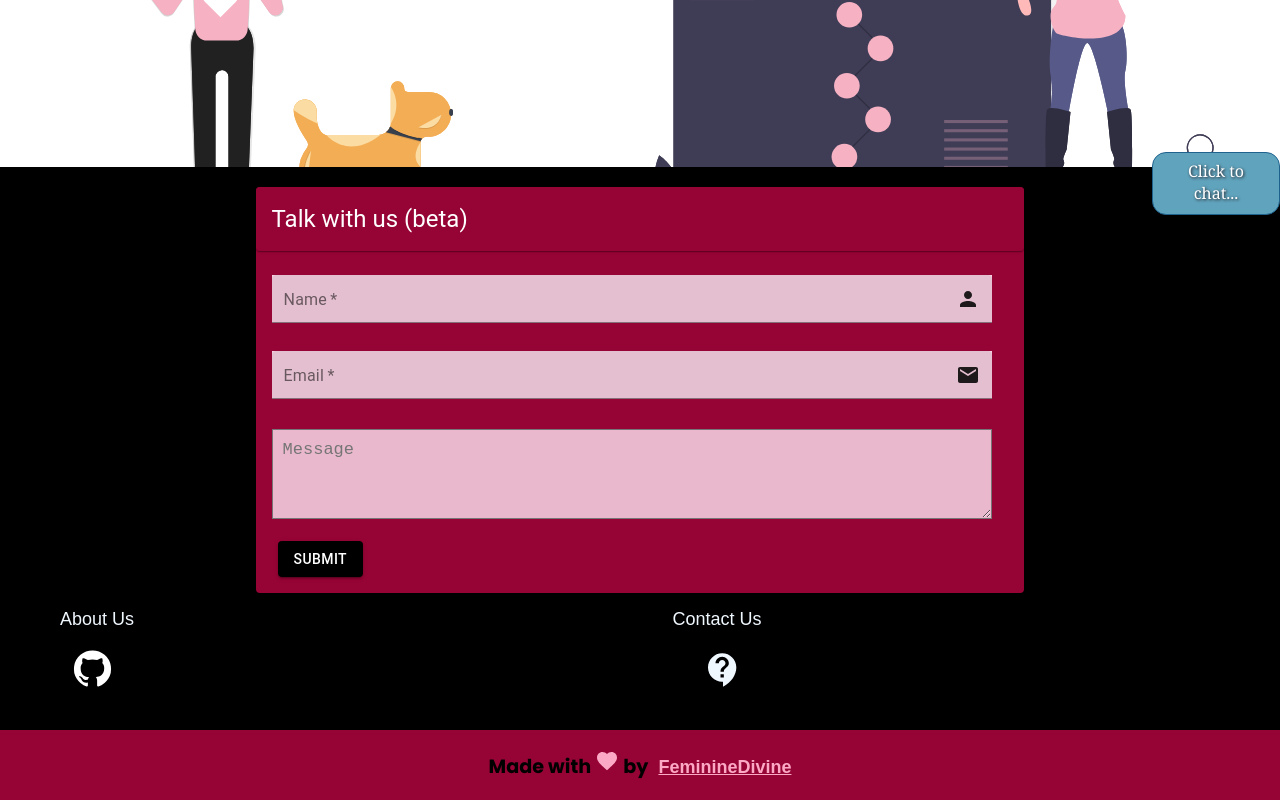
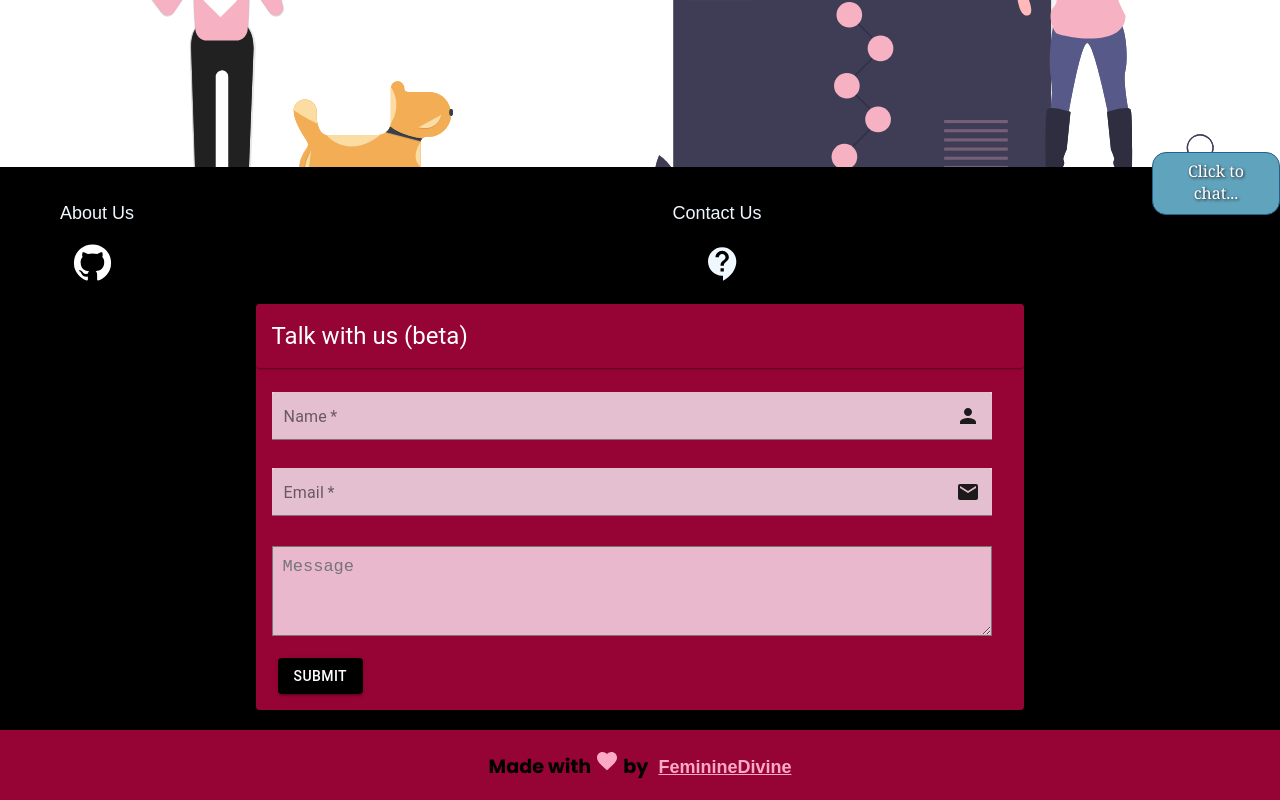
Before and after one commit to Feminine-Divine/periodo, a Next.js app in the folder periodo/: page / in a window 1280 px wide. Shown: the part 585-1385 px from the top of the page. Built offline with nearby package versions, Linux system fonts and the light colour scheme; no server answers; a web font is replaced by a local one.

Commit message:
changed below contact us

```diff
--- a/periodo/components/Footer/Footer.js
+++ b/periodo/components/Footer/Footer.js
@@ -13,11 +13,7 @@ export default function Footer() {
       <div className={styles.footer}>
         <Container>
         <Row>
-        <Col lg="12">
-            <ContactUs />
-        </Col>
           <Col xs="4" className={styles.one}>
-
             <ul>
               <a href="/about">About Us</a>
               <br />
@@ -45,6 +41,9 @@ export default function Footer() {
           </Col>
         </Row>
         </Container>
+        <Col className={styles.contactus} lg="12">
+            <ContactUs />
+        </Col>
       </div>
 
       <div className={styles.base}>
```
